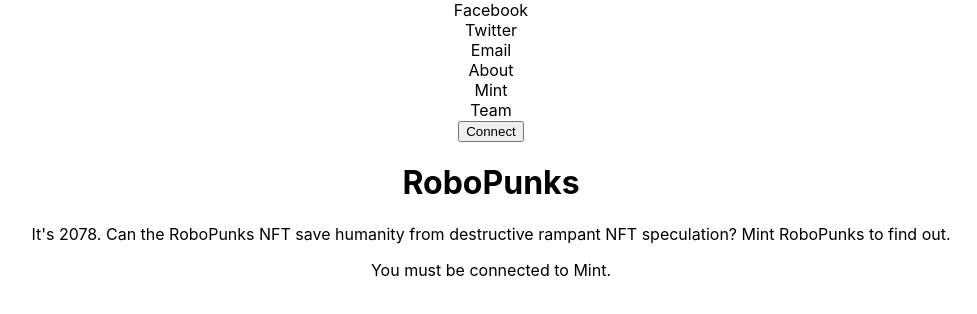
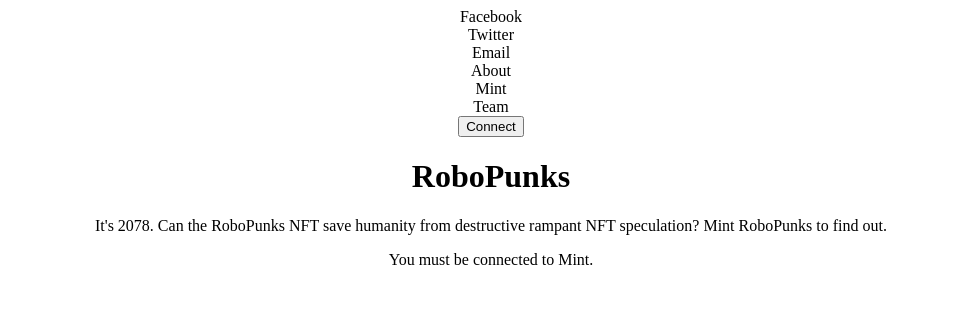
Before and after one commit to cmd-ctrl-q/full-mint-website, a React (Create React App) app: page / in a window 1280 px wide. Shown: the top 314 px of the page, without its empty margins (149-1126 px from the left). Built offline with nearby package versions, Linux system fonts and the light colour scheme.

Commit message:
update to react v18

```diff
--- a/src/index.js
+++ b/src/index.js
@@ -1,11 +1,10 @@
-import React from 'react';
-import ReactDOM from 'react-dom';
-import './index.css';
+import * as ReactDOMClient from 'react-dom/client';
 import App from './App';
 
-ReactDOM.render(
-  <React.StrictMode>
-    <App />
-  </React.StrictMode>,
-  document.getElementById('root')
-);
+const container = document.getElementById('root');
+
+// Create a root.
+const root = ReactDOMClient.createRoot(container);
+
+// Initial render: Render an element to the root.
+root.render(<App />);
```
